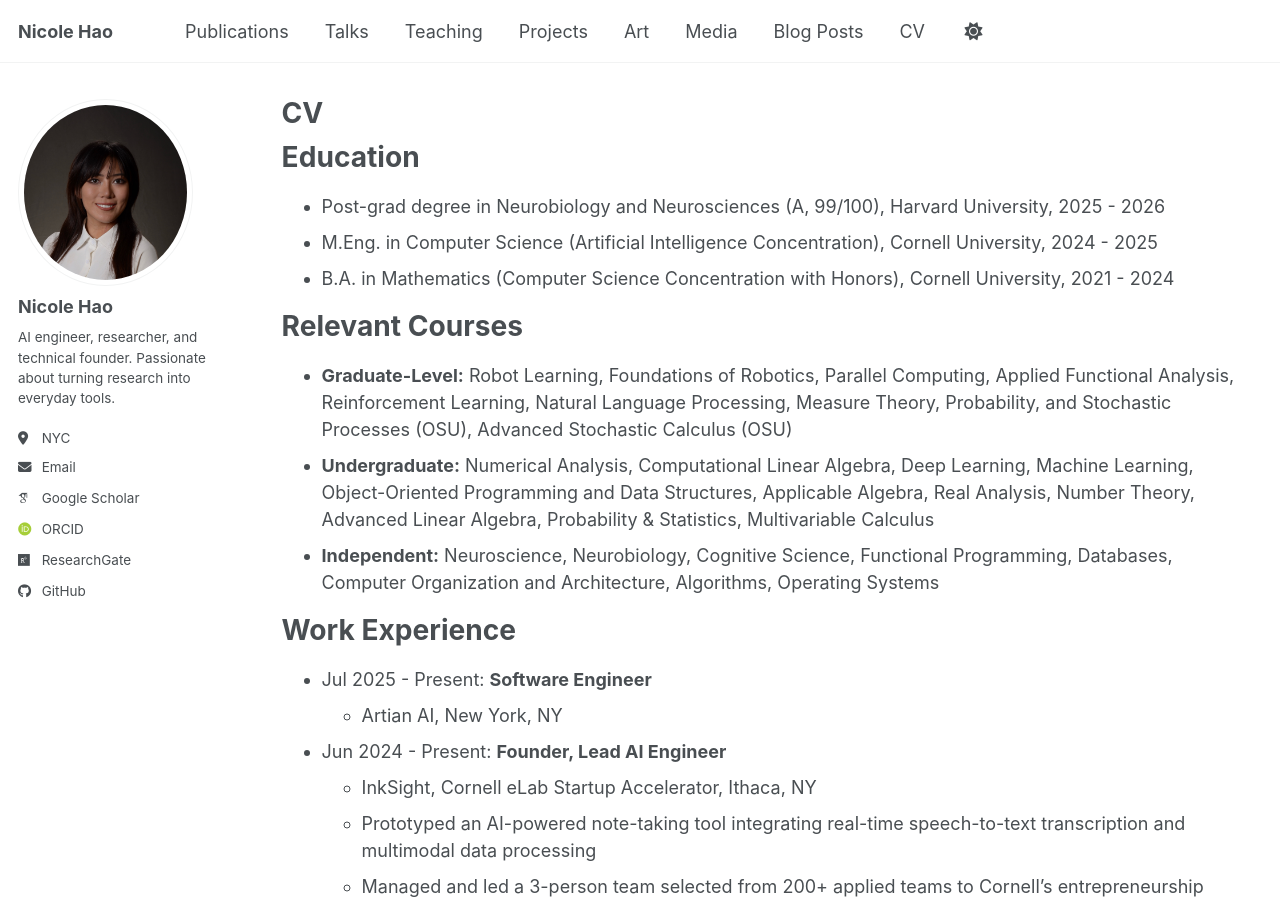
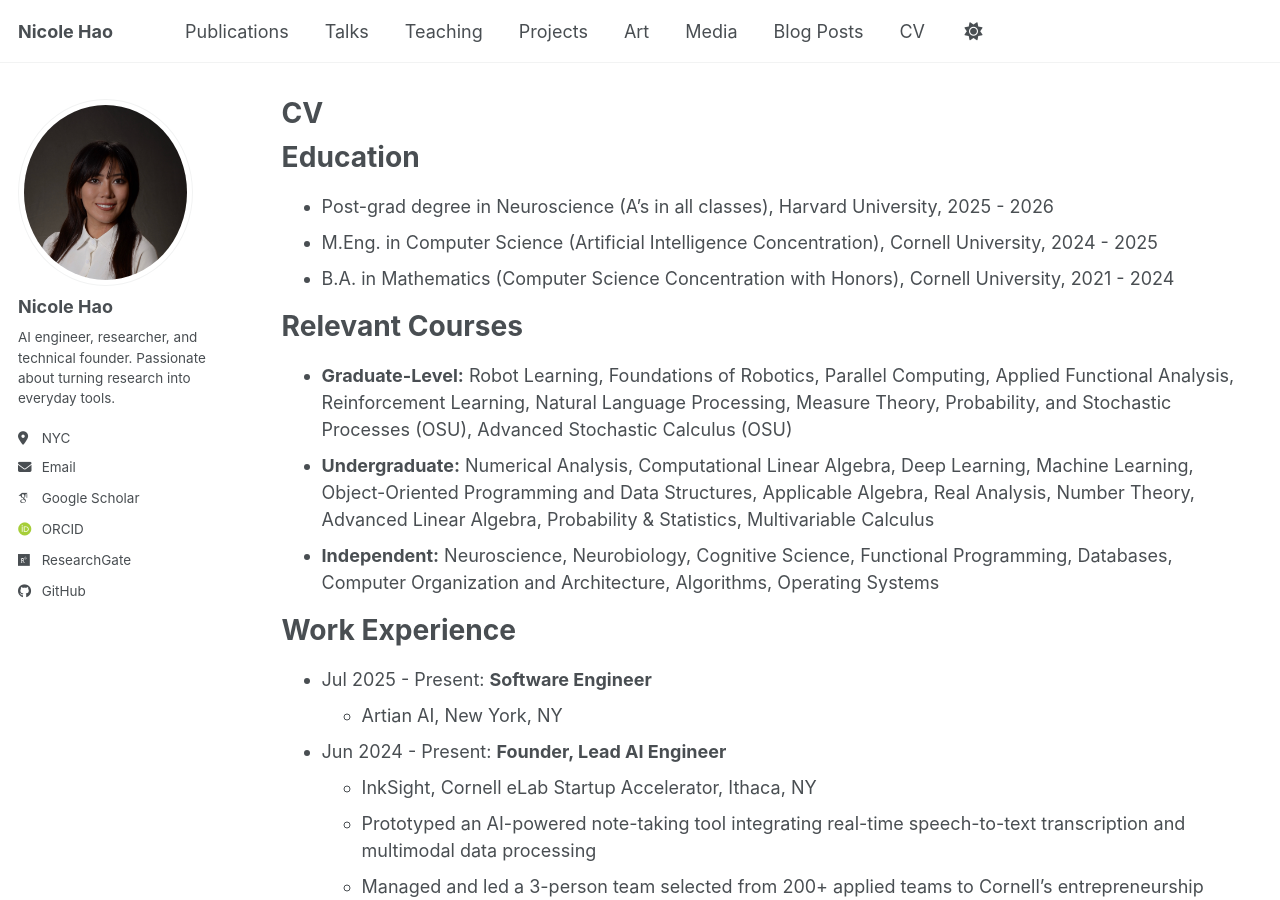
Before and after one commit to nicolehao34/nicolehao34.github.io, a Jekyll site: the page built from _pages/cv.md, in a window 1280 px wide and 900 px high. Built offline with Jekyll 4.4.1, drawn with Linux system fonts in a browser that asks for light colours; some web fonts are replaced; a script bundle is joined from its source files by our own code; library files that are not in the unit come from our copies.

Commit message:
Improve terminology for post-graduate degree in Education section of CV

```diff
--- a/_pages/cv.md
+++ b/_pages/cv.md
@@ -11,7 +11,7 @@
 
 Education
 ======
-* Post-grad degree in Neurobiology and Neurosciences (A, 99/100), Harvard University, 2025 - 2026
+* Post-grad degree in Neuroscience (A's in all classes), Harvard University, 2025 - 2026
 * M.Eng. in Computer Science (Artificial Intelligence Concentration), Cornell University, 2024 - 2025
 * B.A. in Mathematics (Computer Science Concentration with Honors), Cornell University, 2021 - 2024
 
```
